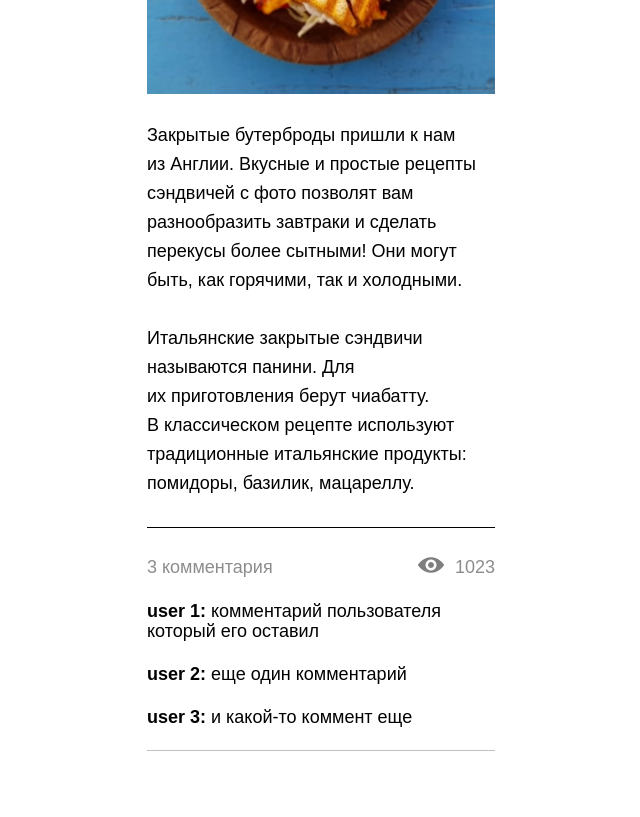
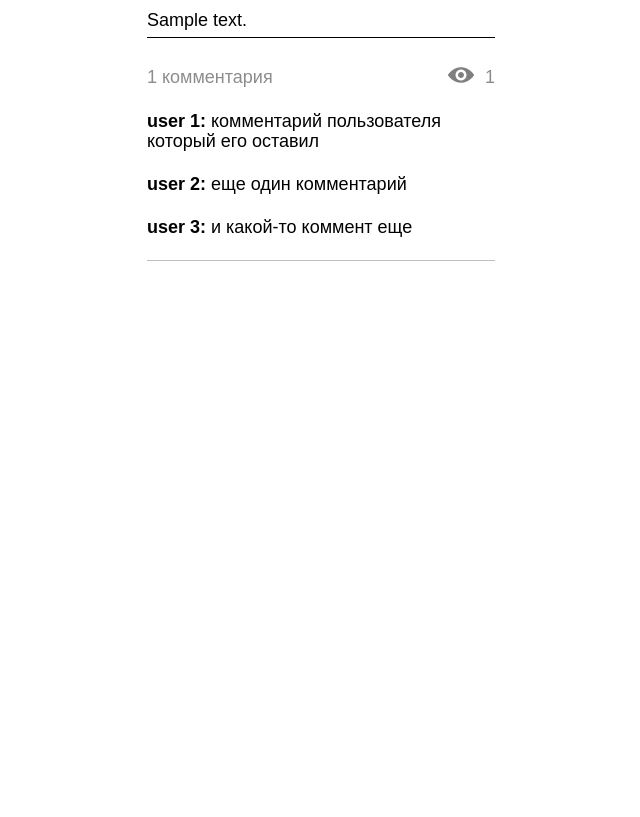
Before and after one commit to I-KOSTIN-I/coursework_two, a Flask app: template templates/post.html in a window 1280 px wide. Shown: the part 439-1256 px from the top of the page, without its empty margins (319-959 px from the left). After the commit the page ends 700 px from the top, so only its background shows below. Run offline with Flask 2, Linux system fonts and the light colour scheme; the template is opened without the code that fills it: most values are stand-ins (such as "Sample title", 1, 10 or a date in 2020); grey boxes marked "Sample" are stand-in pictures.

Commit message:
added tests and rewrite post.html

```diff
--- a/templates/index.html
+++ b/templates/index.html
@@ -34,7 +34,7 @@
             <span class="item__username">{{ post.poster_name }}</span>
           </a>
         </div>
-        <a href="/templates/post.html/post.html" class="item__post-link">
+        <a href="{{ url_for('webpage.get_post', post_id=post.pk) }}" class="item__post-link">
           <img src="{{ post.pic }}" alt="" width="348" class="item__post-img">
         </a>
         <p class="item__descr">{{ post.content }}</p>
--- a/templates/post.html
+++ b/templates/post.html
@@ -27,32 +27,28 @@
     <section class="items">
       <div class="items__item item item--post">
         <div class="item__top">
-          <a href="{{ url_for('webpage.get_post', post=post.pk) }}" class="item__head">
+          <a href="{{ url_for('webpage.get_post', post_id=post.pk) }}" class="item__head">
             <div class="item__ava-wrap">
-              <img src="../static/img/ava1.png" alt="" class="item__ava" width="47">
+              <img src="{{ post.poster_avatar }}" alt="" class="item__ava" width="47">
             </div>
-            <span class="item__username">Username</span>
+            <span class="item__username">{{ post.poster_name }}</span>
           </a>
           <button type="button" class="item__bookmark-btn">
             <img src="../static/img/bookmark.png" alt="" class="item__bookmark-icon" width="24">
           </button>
         </div>
         <a href="" class="item__post-link">
-          <img src="../static/img/post1.jpg" alt="" width="348" class="item__post-img">
+          <img src="{{ post.pic }}" alt="" width="348" class="item__post-img">
         </a>
         <div class="item__descr">
-          <p class="item__text">
-            Закрытые бутерброды пришли к&nbsp;нам из&nbsp;Англии. Вкусные и&nbsp;простые рецепты сэндвичей с&nbsp;фото позволят вам разнообразить завтраки и&nbsp;сделать перекусы более сытными! Они могут быть, как горячими, так и&nbsp;холодными.
-          </p>
-          <p class="item__text">
-            Итальянские закрытые сэндвичи называются панини. Для их&nbsp;приготовления берут чиабатту. В&nbsp;классическом рецепте используют традиционные итальянские продукты: помидоры, базилик, мацареллу.</p>
+          <p class="item__descr">{{ post.content }}</p>
         </div>
         <div class="item__bottom">
           <div class="item__post-info">
-            <p class="item__comments-counter">3 комментария</p>
+            <p class="item__comments-counter">{{ comments |  count}} комментария</p>
             <div class="item__counter">
               <img src="../static/img/eye.png" alt="" class="item__counter-icon" width="26">
-              <span class="item__counter-text">1023</span>
+              <span class="item__counter-text">{{ post.views_count }}</span>
             </div>
           </div>
           <div class="item__comments">
```
Also changed, not shown: tests/test_api.py (+0 -3 lines), tests/test_utils.py (+20 -6 lines).
